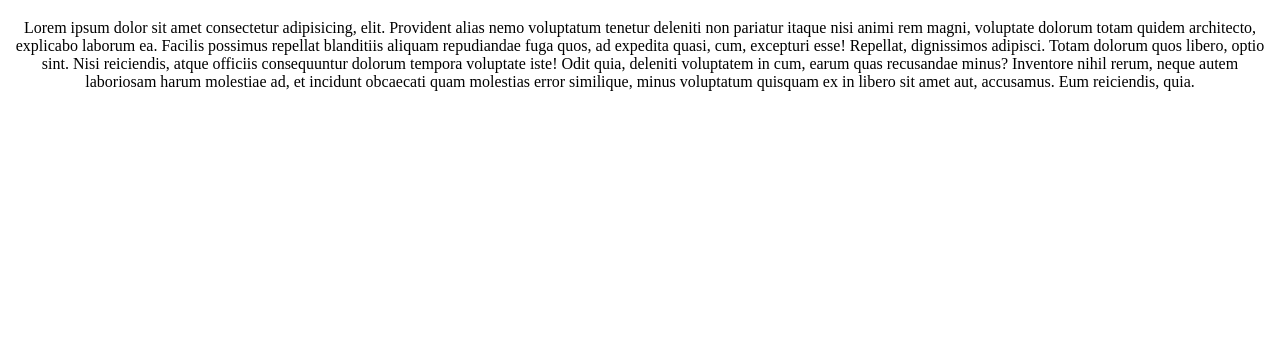
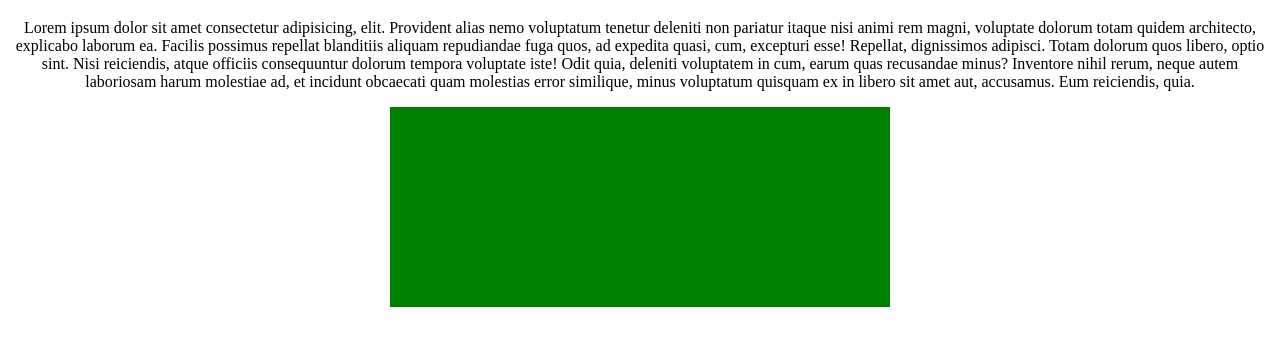
Before and after one commit to IrynaPetrash/JSA-1, a plain HTML site: page index.html in a window 1280 px wide. Shown: the part 61-406 px from the top of the page. Drawn offline with Linux system fonts and the light colour scheme.

Commit message:
added green box

```diff
--- a/index.html
+++ b/index.html
@@ -8,6 +8,14 @@
 		body {
 			text-align: center;
 		}
+
+		.box {
+			width: 500px;
+			min-height: 200px;
+			background: green;
+			margin-bottom: 50px;
+			margin:  auto;
+		}
 	</style>
 </head>
 <body>
@@ -16,6 +24,8 @@
 		Main page title
 	</h1>
 	<p>Lorem ipsum dolor sit amet consectetur adipisicing, elit. Provident alias nemo voluptatum tenetur deleniti non pariatur itaque nisi animi rem magni, voluptate dolorum totam quidem architecto, explicabo laborum ea. Facilis possimus repellat blanditiis aliquam repudiandae fuga quos, ad expedita quasi, cum, excepturi esse! Repellat, dignissimos adipisci. Totam dolorum quos libero, optio sint. Nisi reiciendis, atque officiis consequuntur dolorum tempora voluptate iste! Odit quia, deleniti voluptatem in cum, earum quas recusandae minus? Inventore nihil rerum, neque autem laboriosam harum molestiae ad, et incidunt obcaecati quam molestias error similique, minus voluptatum quisquam ex in libero sit amet aut, accusamus. Eum reiciendis, quia.</p>
+	<div class="box"></div>
+
 
 </body>
 </html>
```
